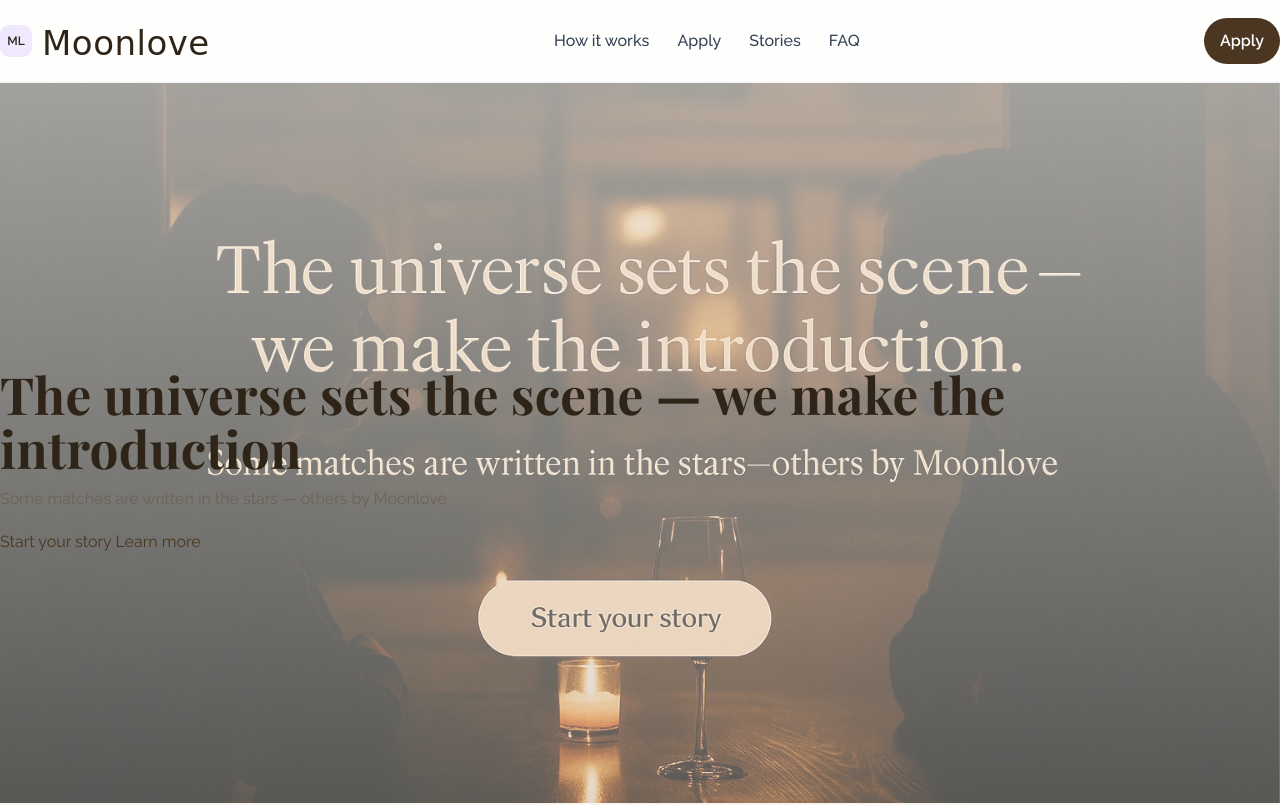
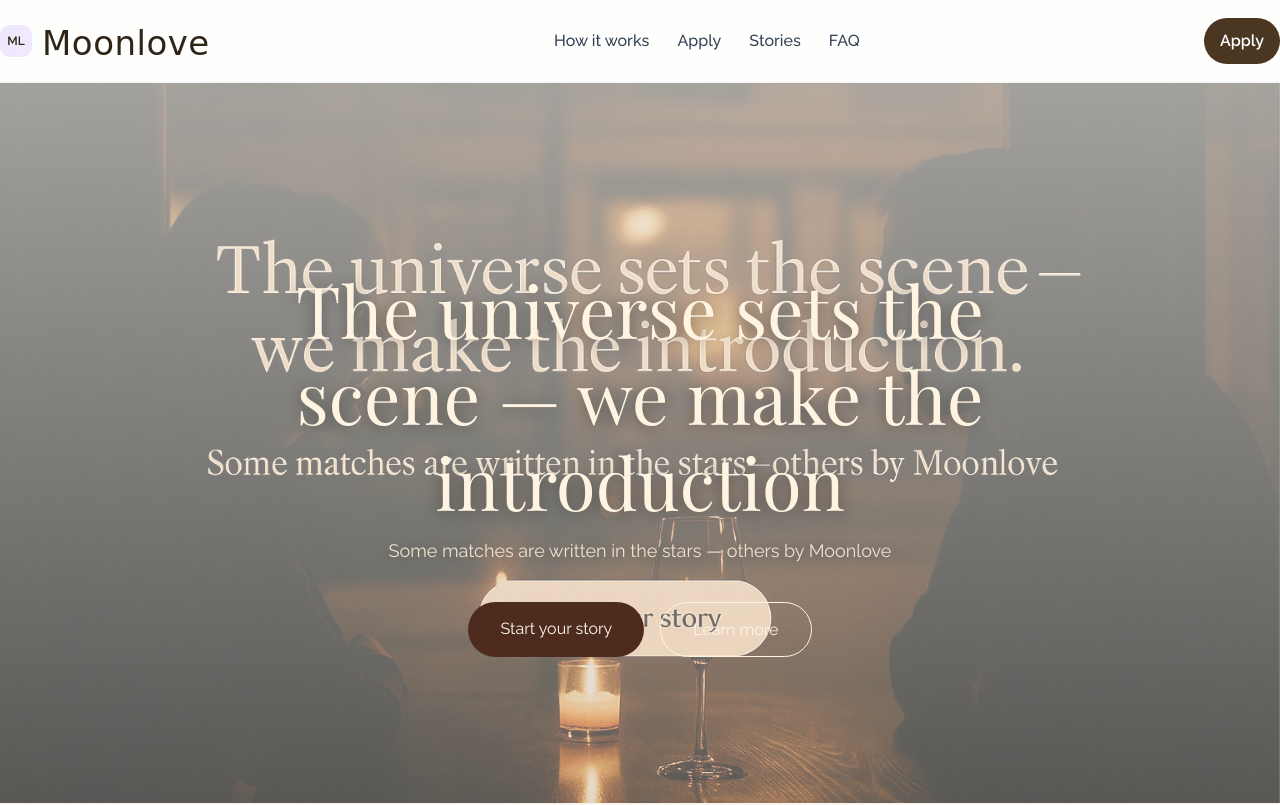
Before and after one commit to moonsenebuiz/MoonloveMatchmaking, a plain HTML site: page index.html in a window 1280 px wide. Shown: the top 805 px of the page. Drawn offline with nearby package versions, Linux system fonts and the light colour scheme; a web font is replaced by a local one.

Commit message:
Update styles.css

```diff
--- a/styles.css
+++ b/styles.css
@@ -85,3 +85,83 @@ input,select,textarea{border:1px solid #cbd5e1;border-radius:10px;padding:10px 1
   background-position: center;
   background-repeat: no-repeat;
 }
+/* HERO TEXT */
+.hero-text {
+  position: relative;
+  z-index: 2;
+  text-align: center;
+  max-width: 850px;
+  margin: 0 auto;
+  padding: 0 1rem;
+}
+
+.hero h1 {
+  font-family: 'Playfair Display', serif;
+  font-size: clamp(42px, 6vw, 72px);
+  font-weight: 400;
+  color: #fff4e2;
+  line-height: 1.2;
+  text-shadow: 0 2px 16px rgba(0,0,0,0.4);
+}
+
+.hero p {
+  font-family: 'Raleway', sans-serif;
+  font-size: 18px;
+  color: #efe2cf;
+  margin-top: 12px;
+  margin-bottom: 36px;
+  text-shadow: 0 1px 12px rgba(0,0,0,0.3);
+}
+
+/* BUTTONS */
+.hero-buttons {
+  display: flex;
+  justify-content: center;
+  gap: 1rem;
+  flex-wrap: wrap;
+}
+
+.btn {
+  display: inline-block;
+  padding: 14px 32px;
+  border-radius: 50px;
+  font-family: 'Raleway', sans-serif;
+  font-size: 16px;
+  text-decoration: none;
+  transition: all 0.25s ease;
+}
+
+.btn-primary {
+  background-color: #4d2c1d;
+  color: #fff8ef;
+  border: none;
+}
+
+.btn-primary:hover {
+  background-color: #3a1f13;
+  transform: translateY(-2px);
+}
+
+.btn-secondary {
+  border: 1px solid #fff4e2;
+  color: #fff4e2;
+  background-color: transparent;
+}
+
+.btn-secondary:hover {
+  background-color: rgba(255,255,255,0.15);
+}
+
+/* Optional: Fade-in animation for hero text */
+.hero-text {
+  opacity: 0;
+  transform: translateY(20px);
+  animation: fadeUp 1.2s ease-out forwards;
+}
+
+@keyframes fadeUp {
+  to {
+    opacity: 1;
+    transform: translateY(0);
+  }
+}
```
